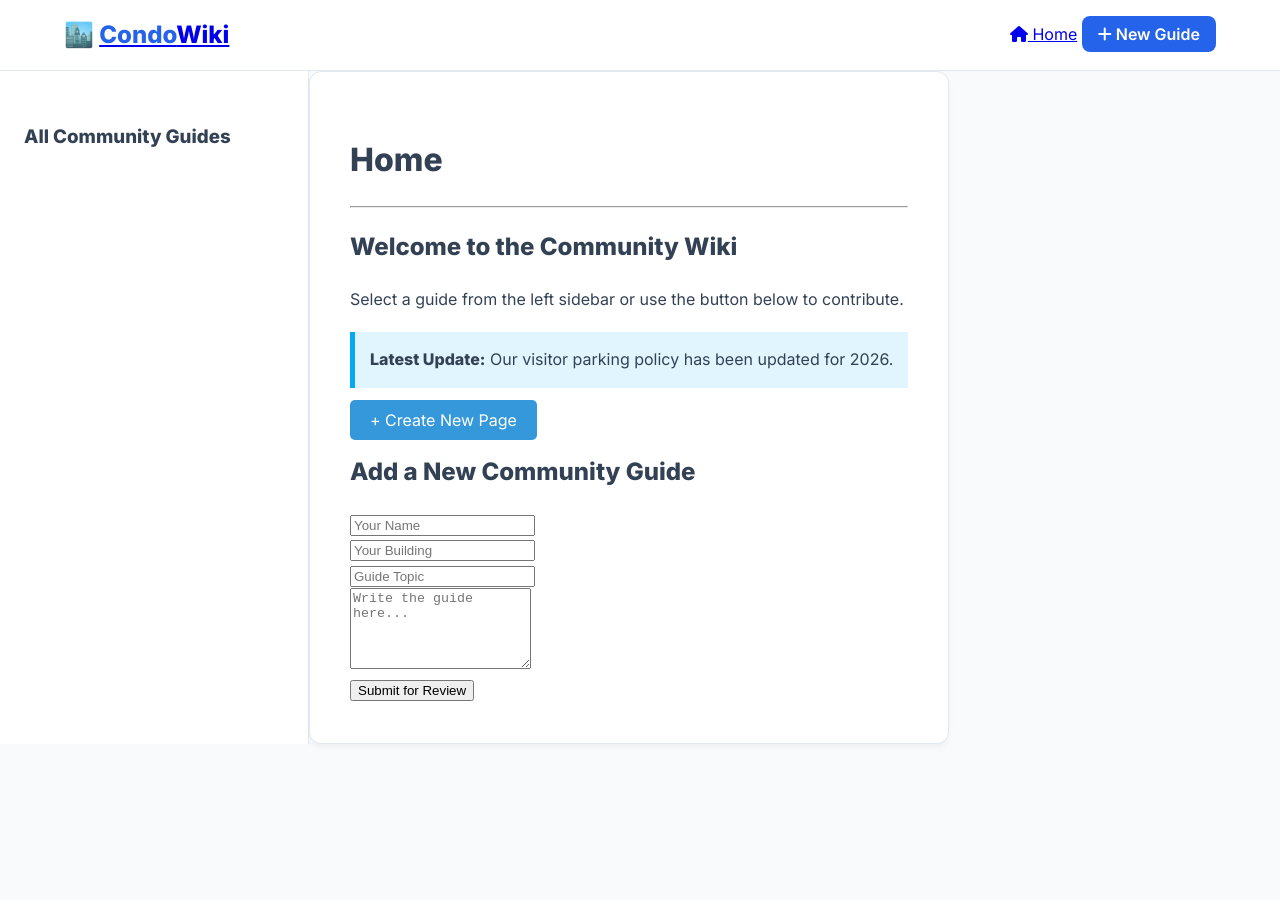
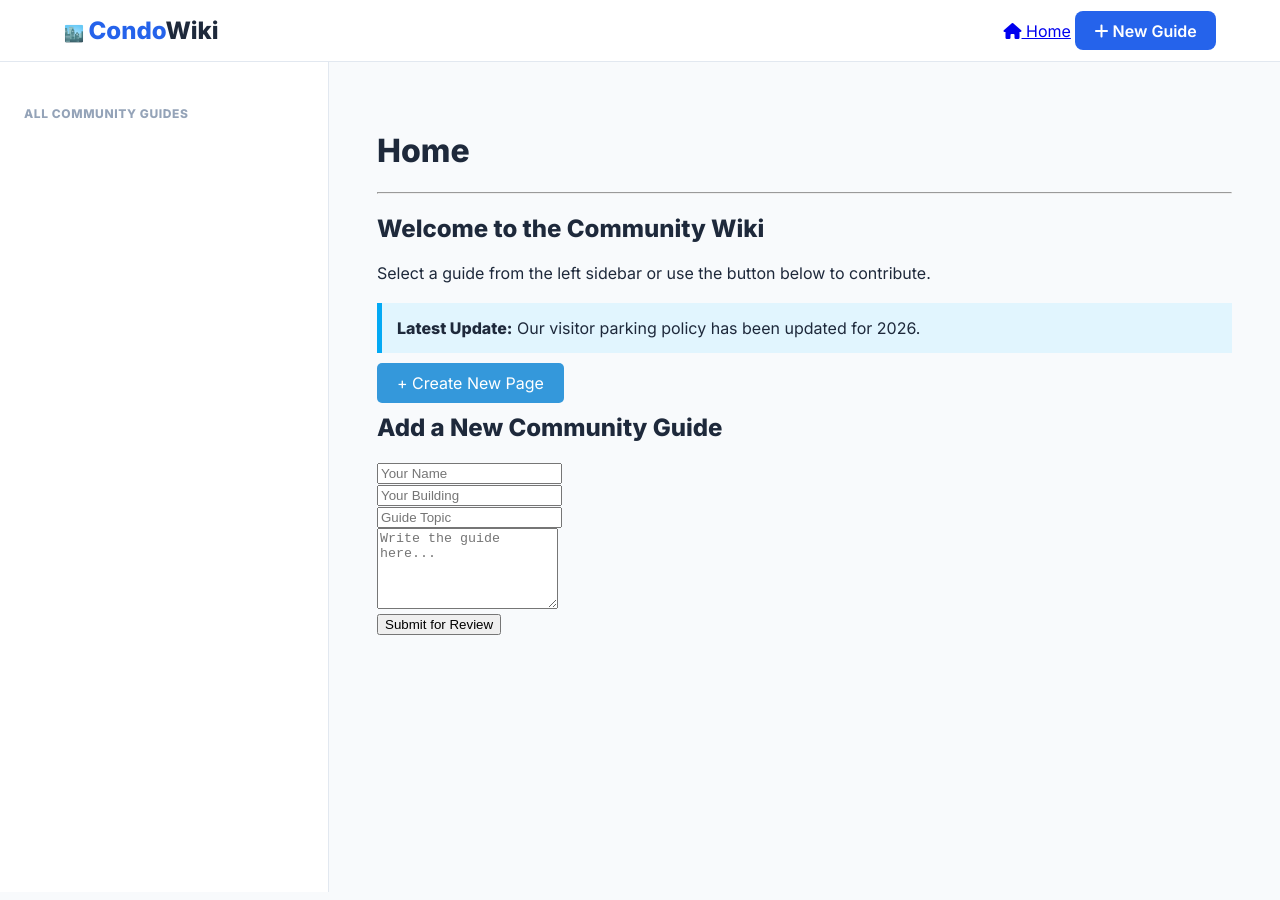
Before and after one commit to dekumar2-lab/lab-community, a Jekyll site: the page built from index.html, in a window 1280 px wide. Built offline with Jekyll 4.4.1, drawn with Linux system fonts in a browser that asks for light colours.

Commit message:
Update style.css

```diff
--- a/assets/style.css
+++ b/assets/style.css
@@ -1,61 +1,23 @@
-:root {
-    --primary: #2563eb; --dark: #1e293b; --light: #f8fafc; --text: #334155; --border: #e2e8f0;
-}
+:root { --primary: #2563eb; --bg: #f8fafc; --text: #1e293b; --border: #e2e8f0; }
 
-body { font-family: 'Inter', system-ui, sans-serif; margin: 0; background: var(--light); color: var(--text); line-height: 1.6; }
+body { font-family: 'Inter', sans-serif; margin: 0; background: var(--bg); color: var(--text); }
 
-/* Navbar */
-.navbar { background: white; border-bottom: 1px solid var(--border); padding: 1rem 5%; display: flex; justify-content: space-between; align-items: center; position: sticky; top: 0; z-index: 100; }
-.logo { font-size: 1.5rem; font-weight: 800; color: var(--dark); }
+.navbar { background: white; border-bottom: 1px solid var(--border); padding: 1rem 5%; display: flex; justify-content: space-between; align-items: center; position: sticky; top: 0; z-index: 50; }
+.logo a { font-size: 1.5rem; font-weight: 800; color: var(--text); text-decoration: none; }
 .logo span { color: var(--primary); }
-.btn-primary { background: var(--primary); color: white !important; padding: 0.5rem 1rem; border-radius: 8px; text-decoration: none; font-weight: 600; }
+.btn-primary { background: var(--primary); color: white; padding: 0.6rem 1.2rem; border-radius: 8px; text-decoration: none; font-weight: 600; }
 
-/* Layout */
-.container { display: flex; max-width: 1400px; margin: 0 auto; min-height: calc(100vh - 70px); }
+.app-container { display: flex; max-width: 1400px; margin: 0 auto; min-height: calc(100vh - 70px); }
 
 .sidebar { width: 280px; background: white; border-right: 1px solid var(--border); padding: 2rem 1.5rem; }
-.sidebar h4 { color: var(--dark); font-size: 0.9rem; text-transform: uppercase; letter-spacing: 0.05rem; }
-.sidebar ul { list-style: none; padding: 0; }
-.sidebar li { margin: 0.5rem 0; }
-.sidebar a { text-decoration: none; color: var(--text); padding: 0.5rem; display: block; border-radius: 6px; transition: 0.2s; }
-.sidebar li.active a, .sidebar a:hover { background: #eff6ff; color: var(--primary); font-weight: 600; }
+.sidebar-title { font-size: 0.75rem; text-transform: uppercase; color: #94a3b8; letter-spacing: 0.05em; }
+.sidebar-nav ul { list-style: none; padding: 0; }
+.sidebar-nav a { display: block; padding: 0.6rem; color: var(--text); text-decoration: none; border-radius: 6px; transition: 0.2s; }
+.sidebar-nav a:hover { background: #f1f5f9; color: var(--primary); }
 
-.main-content { flex: 1; padding: 3rem; max-width: 900px; }
-.card { background: white; padding: 2.5rem; border-radius: 12px; border: 1px solid var(--border); box-shadow: 0 4px 6px -1px rgba(0,0,0,0.05); }
+.main-body { flex: 1; padding: 3rem; }
+.content-card { background: white; padding: 3rem; border-radius: 12px; border: 1px solid var(--border); box-shadow: 0 1px 3px rgba(0,0,0,0.1); }
+.card-header { display: flex; justify-content: space-between; align-items: center; }
+.btn-edit { color: var(--primary); border: 1px solid var(--primary); padding: 0.4rem 0.8rem; border-radius: 6px; text-decoration: none; font-size: 0.85rem; }
 
-/* Edit Button */
-.content-header { display: flex; justify-content: space-between; align-items: flex-start; }
-.btn-edit { color: var(--primary); border: 1px solid var(--primary); padding: 0.4rem 0.8rem; border-radius: 6px; text-decoration: none; font-size: 0.85rem; transition: 0.3s; }
-.btn-edit:hover { background: var(--primary); color: white; }
-
-.footer { text-align: center; padding: 2rem; color: #94a3b8; font-size: 0.85rem; }
-
-/* Mobile */
-@media (max-width: 768px) {
-    .container { flex-direction: column; }
-    .sidebar { width: 100%; border-right: none; border-bottom: 1px solid var(--border); }
-}
-
-/* Ensure the sidebar stays visible on desktop */
-.app-container {
-    display: flex;
-    flex-direction: row; /* Force side-by-side */
-}
-
-.sidebar {
-    display: block !important; /* Force menu to show */
-    width: 260px;
-    min-width: 260px;
-}
-
-/* Mobile adjustments */
-@media (max-width: 768px) {
-    .app-container {
-        flex-direction: column;
-    }
-    .sidebar {
-        width: 100%;
-        border-right: none;
-        border-bottom: 1px solid var(--border);
-    }
-}
+@media (max-width: 768px) { .app-container { flex-direction: column; } .sidebar { width: auto; border-right: none; } }
```
